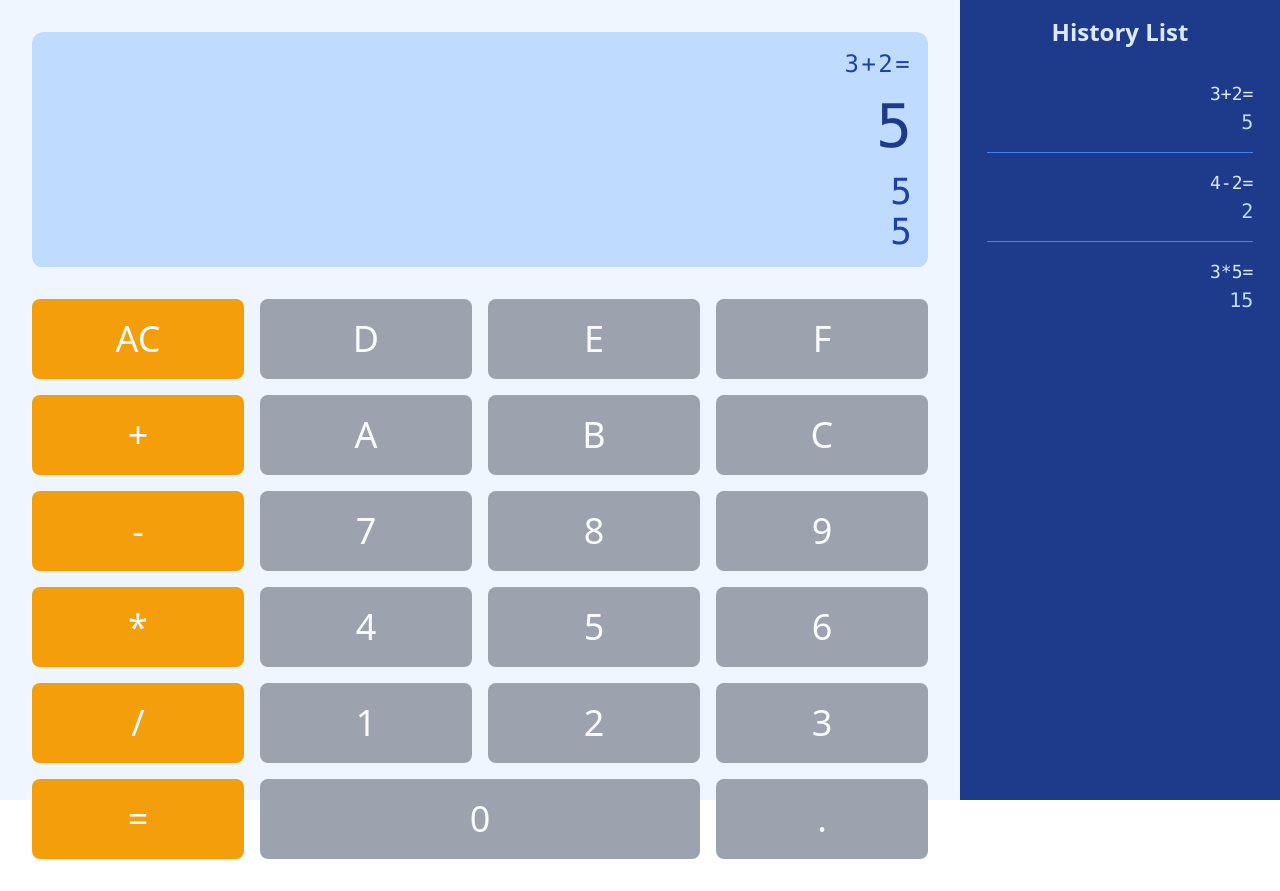
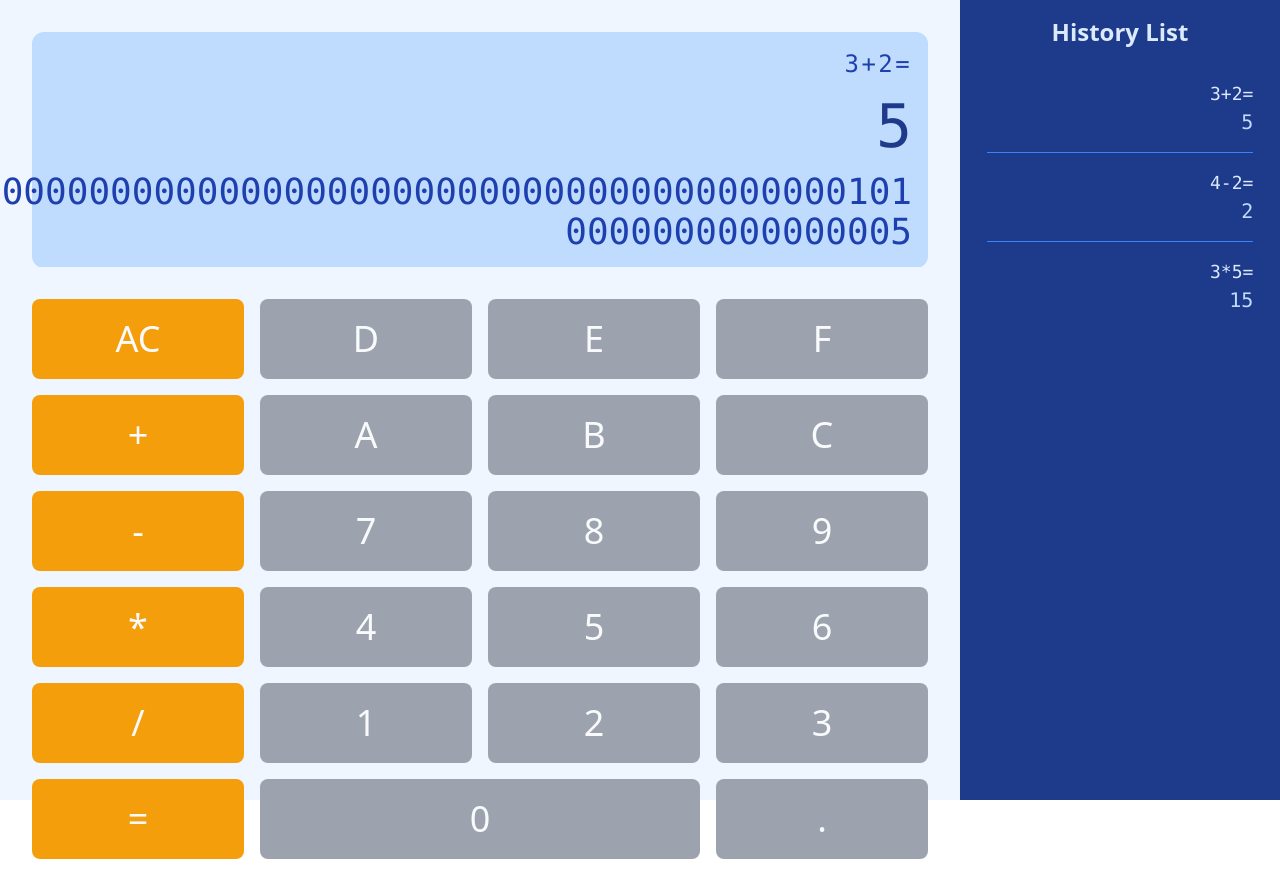
Before and after one commit to HoYaProject/hWebCalc, a React (Create React App) app: page / in a window 1280 px wide. Built offline with nearby package versions, Linux system fonts and the light colour scheme.

Commit message:
Resolved: #3 Implement Number Converter

```diff
--- /dev/null
+++ b/src/components/radixConverter.ts
@@ -0,0 +1,25 @@
+const convertBinaryToDecimal = (binNum: string): number => {
+  return parseInt(binNum, 2);
+};
+
+const convertDecimalToBinary = (decNum: number, digit: number = 64): string => {
+  return decNum.toString(2).padStart(digit, "0");
+};
+
+const convertDecimalToHexadecimal = (
+  decNum: number,
+  digit: number = 16
+): string => {
+  return decNum.toString(16).padStart(digit, "0");
+};
+
+const convertHexadecimalToDecimal = (hexNum: string): number => {
+  return parseInt(hexNum, 16);
+};
+
+export const radixConverter = {
+  convertBinaryToDecimal,
+  convertDecimalToBinary,
+  convertDecimalToHexadecimal,
+  convertHexadecimalToDecimal,
+};
--- a/src/pages/Output/Binary.tsx
+++ b/src/pages/Output/Binary.tsx
@@ -1,7 +1,7 @@
 import React from "react";
 
 interface IBinaryProps {
-  result: number;
+  result: string;
 }
 
 const Binary: React.FC<IBinaryProps> = ({ result }) => {
--- a/src/pages/Output/HexaDecimal.tsx
+++ b/src/pages/Output/HexaDecimal.tsx
@@ -1,7 +1,7 @@
 import React from "react";
 
 interface IHexaDecimalProps {
-  result: number;
+  result: string;
 }
 
 const HexaDecimal: React.FC<IHexaDecimalProps> = ({ result }) => {
--- a/src/pages/Output/Output.tsx
+++ b/src/pages/Output/Output.tsx
@@ -1,4 +1,5 @@
 import React from "react";
+import { radixConverter as rc } from "../../components/radixConverter";
 import Binary from "./Binary";
 import Decimal from "./Decimal";
 import Expression from "./Expression";
@@ -7,14 +8,16 @@ import HexaDecimal from "./HexaDecimal";
 export const Output: React.FC = () => {
   const expr = "3+2=";
   const result = 5;
+  const binNum = rc.convertDecimalToBinary(result);
+  const hexNum = rc.convertDecimalToHexadecimal(result);
 
   return (
     <div className="col-span-3 row-span-2 bg-blue-50">
       <div className="m-8 rounded-xl p-4 bg-blue-200 flex flex-col items-end font-mono">
         <Expression expr={expr} />
         <Decimal result={result} />
-        <Binary result={result} />
-        <HexaDecimal result={result} />
+        <Binary result={binNum} />
+        <HexaDecimal result={hexNum} />
       </div>
     </div>
   );
```
